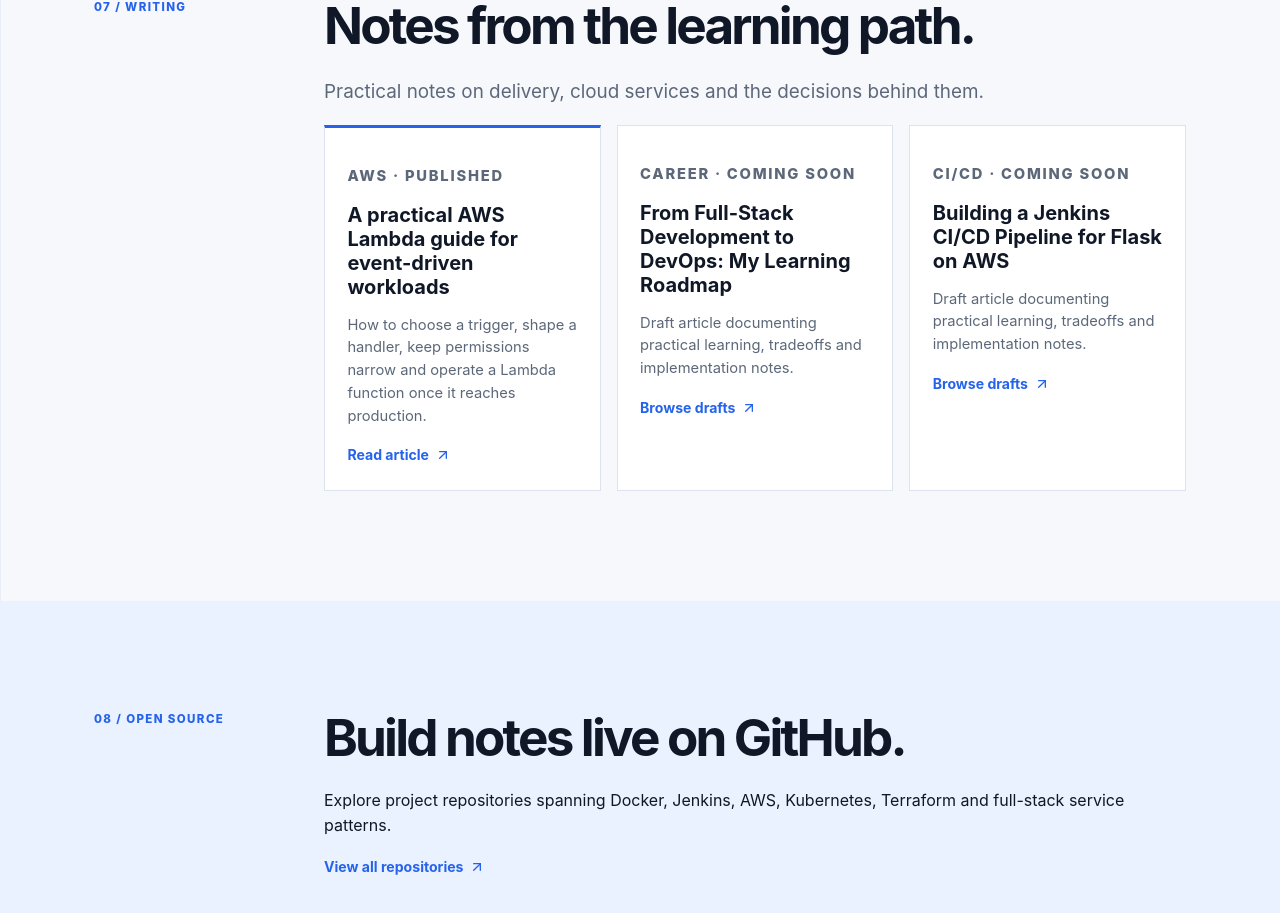
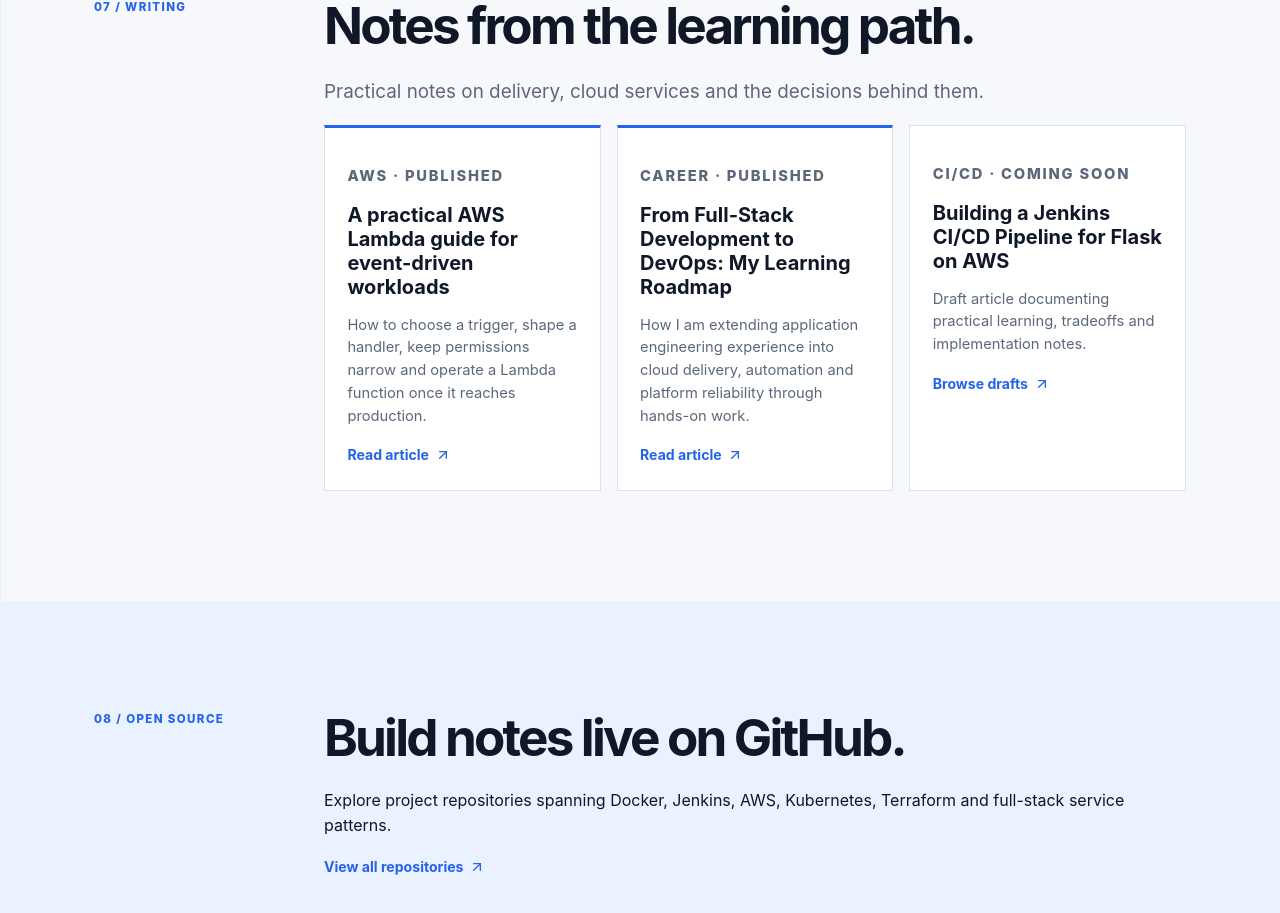
Before and after one commit to sairamraavi/sairamraavi.github.io, a Next.js app: page / in a window 1280 px wide. Shown: the part 6440-7353 px from the top of the page. Built offline with nearby package versions, Linux system fonts and the light colour scheme.

Commit message:
Publish full-stack to DevOps roadmap

```diff
--- a/src/app/page.tsx
+++ b/src/app/page.tsx
@@ -240,24 +240,18 @@ export default function Home() {
                 <p>How to choose a trigger, shape a handler, keep permissions narrow and operate a Lambda function once it reaches production.</p>
                 <a className="text-link" href="/blog/aws-lambda-practical-guide/">Read article <ArrowUpRight size={16} /></a>
               </article>
-              {[
-                "From Full-Stack Development to DevOps: My Learning Roadmap",
-                "Building a Jenkins CI/CD Pipeline for Flask on AWS",
-              ].map((title, i) => (
-                <article className="project-card" key={title}>
-                  <p className="eyebrow">
-                    {["Career", "CI/CD"][i]} · Coming soon
-                  </p>
-                  <h3>{title}</h3>
-                  <p>
-                    Draft article documenting practical learning, tradeoffs and
-                    implementation notes.
-                  </p>
-                  <a className="text-link" href="/blog/">
-                    Browse drafts <ArrowUpRight size={16} />
-                  </a>
-                </article>
-              ))}
+              <article className="project-card published-post">
+                <p className="eyebrow">Career · Published</p>
+                <h3>From Full-Stack Development to DevOps: My Learning Roadmap</h3>
+                <p>How I am extending application engineering experience into cloud delivery, automation and platform reliability through hands-on work.</p>
+                <a className="text-link" href="/blog/full-stack-to-devops-roadmap/">Read article <ArrowUpRight size={16} /></a>
+              </article>
+              <article className="project-card">
+                <p className="eyebrow">CI/CD · Coming soon</p>
+                <h3>Building a Jenkins CI/CD Pipeline for Flask on AWS</h3>
+                <p>Draft article documenting practical learning, tradeoffs and implementation notes.</p>
+                <a className="text-link" href="/blog/">Browse drafts <ArrowUpRight size={16} /></a>
+              </article>
             </div>
           </div>
         </section>
```
Also changed, not shown: src/data/blog.ts (+69 -4 lines), 1 other file (tests, documents, lock files or other folders).
